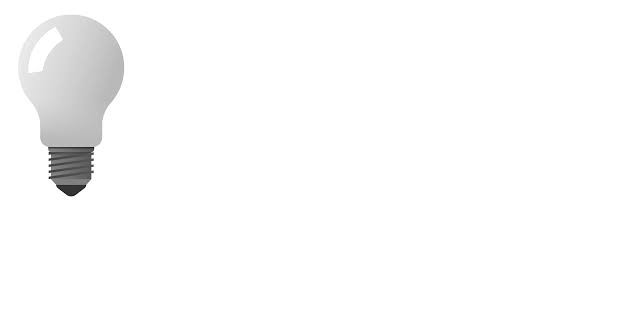
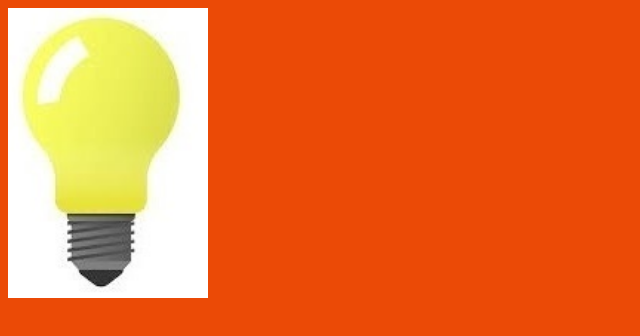
Before and after one commit to NurmuhammadAbdulaxatov/lighter, a plain HTML site: page index.html in a window 1280 px wide. Shown: the whole page, without its empty margins (0-640 px from the left). Drawn offline with Linux system fonts and the light colour scheme.

Commit message:
background qowildi

```diff
--- a/index.html
+++ b/index.html
@@ -1,13 +1,19 @@
 <!DOCTYPE html>
 <html lang="en">
-<head>
-    <meta charset="UTF-8">
-    <meta http-equiv="X-UA-Compatible" content="IE=edge">
-    <meta name="viewport" content="width=device-width, initial-scale=1.0">
+  <head>
+    <meta charset="UTF-8" />
+    <meta http-equiv="X-UA-Compatible" content="IE=edge" />
+    <meta name="viewport" content="width=device-width, initial-scale=1.0" />
     <title>Document</title>
-</head>
-<body>
-    <img id="off" src="images/OFFbulb.jpg" alt="off" class="offbulb">
+  </head>
+  <body>
+    <img
+      id="off"
+      src="images/OFFbulb.jpg"
+      alt="off"
+      class="offbulb"
+      width="200px"
+    />
     <script src="js/app.js"></script>
-</body>
+  </body>
 </html>
--- a/js/app.js
+++ b/js/app.js
@@ -9,4 +9,14 @@ setInterval(() => {
   } else {
     slide.setAttribute("src", "images/OFFbulb.jpg");
   }
-}, 2000);
+}, 1000);
+
+let background = document.querySelector("body");
+
+setInterval(() => {
+  let red = Math.floor(Math.random() * 255) + 1;
+  let green = Math.floor(Math.random() * 255) + 1;
+  let blue = Math.floor(Math.random() * 255) + 1;
+
+  background.style.backgroundColor = `rgb(${red}, ${green}, ${blue})`;
+}, 200);
```
Also changed, not shown: 1 other file.
